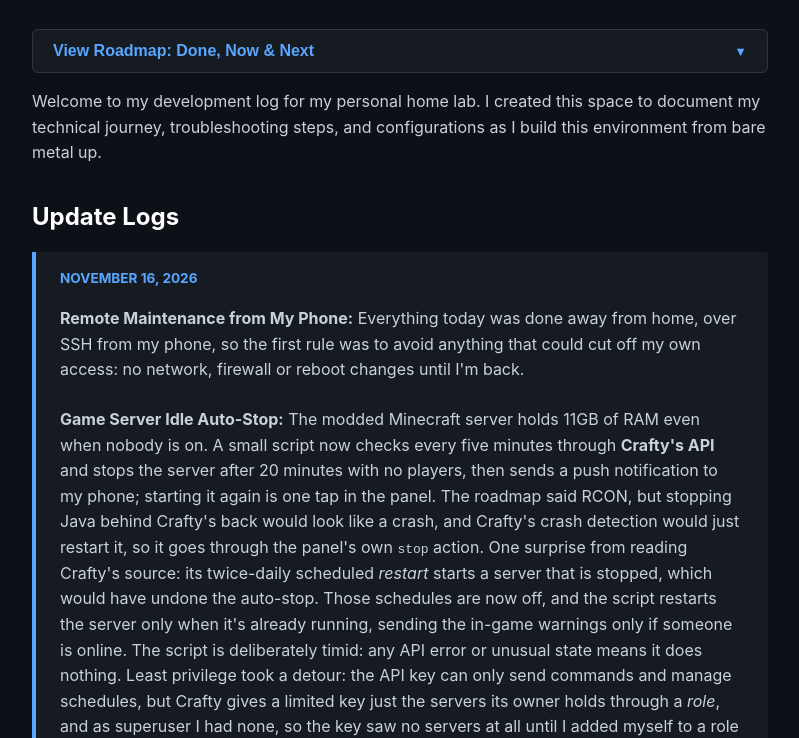
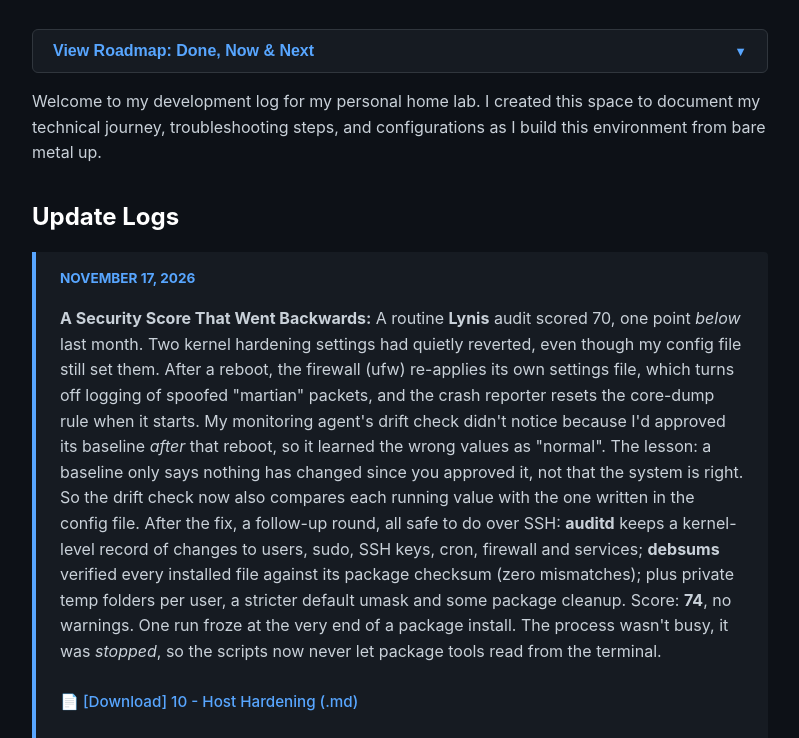
Before and after one commit to Hartmut-dev/Website, a plain HTML site: page homelab-blog.html in a window 1280 px wide. Shown: the part 218-956 px from the top of the page, without its empty margins (240-1039 px from the left). Drawn offline with Linux system fonts and the light colour scheme.

Commit message:
Lynis follow-up: sysctl regression fix, auditd/debsums round, 70 -> 74
Co-Authored-By: Claude Opus 5.5 <noreply@anthropic.com>
Claude-Session: https://claude.ai/code/session_012HQTX9fPyt8LPQfL3msGVZ

```diff
--- a/homelab-blog.html
+++ b/homelab-blog.html
@@ -77,6 +77,13 @@
             <p>Welcome to my development log for my personal home lab. I created this space to document my technical journey, troubleshooting steps, and configurations as I build this environment from bare metal up.</p>
 
             <h2>Update Logs</h2>
+            <div class="log-entry">
+                <span class="log-date">November 17, 2026</span>
+                <p><strong>A Security Score That Went Backwards:</strong> A routine <strong>Lynis</strong> audit scored 70, one point <em>below</em> last month. Two kernel hardening settings had quietly reverted, even though my config file still set them. After a reboot, the firewall (ufw) re-applies its own settings file, which turns off logging of spoofed "martian" packets, and the crash reporter resets the core-dump rule when it starts. My monitoring agent's drift check didn't notice because I'd approved its baseline <em>after</em> that reboot, so it learned the wrong values as "normal". The lesson: a baseline only says nothing has changed since you approved it, not that the system is right. So the drift check now also compares each running value with the one written in the config file. After the fix, a follow-up round, all safe to do over SSH: <strong>auditd</strong> keeps a kernel-level record of changes to users, sudo, SSH keys, cron, firewall and services; <strong>debsums</strong> verified every installed file against its package checksum (zero mismatches); plus private temp folders per user, a stricter default umask and some package cleanup. Score: <strong>74</strong>, no warnings. One run froze at the very end of a package install. The process wasn't busy, it was <em>stopped</em>, so the scripts now never let package tools read from the terminal.</p>
+                <ul style="list-style: none; padding: 0;">
+                    <li><a href="docs/10_Host_Hardening.md" class="nav-link" style="margin-bottom: 0.5rem; font-size: 0.95rem;">&#128196; [Download] 10 - Host Hardening (.md)</a></li>
+                </ul>
+            </div>
             <div class="log-entry">
                 <span class="log-date">November 16, 2026</span>
                 <p><strong>Remote Maintenance from My Phone:</strong> Everything today was done away from home, over SSH from my phone, so the first rule was to avoid anything that could cut off my own access: no network, firewall or reboot changes until I'm back.</p>
```
Also changed, not shown: 2 other files.
